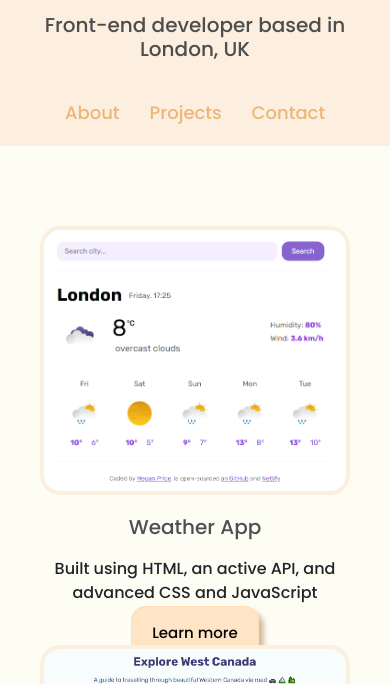
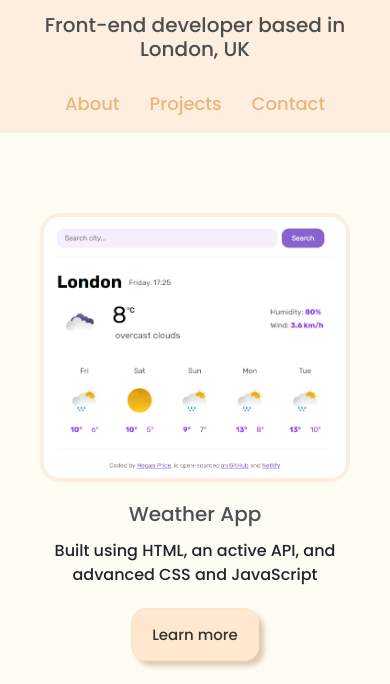
Before and after one commit to meganprice27/portfolio, a plain HTML site: page index.html in a window 390 px wide. Shown: the part 109-793 px from the top of the page. Drawn offline with nearby package versions, Linux system fonts and the light colour scheme.

Commit message:
Tweaks to homepage styling and responsiveness

```diff
--- a/index.html
+++ b/index.html
@@ -46,12 +46,12 @@
         <div class="row">
           <div class="col-md-6">
             <img src="images/Weather app project.png" class="img-fluid" />
-            <div>
+            <div class="example-details">
               <h2>Weather App</h2>
               <p>
                 Built using HTML, an active API, and advanced CSS and JavaScript
               </p>
-              <div>
+              <div class="learn-more">
                 <a href="/projects.html#weather-app" title="Weather App"
                   >Learn more</a
                 >
@@ -65,7 +65,7 @@
               <p>
                 Built with HTML, CSS, and JavaScript
               </p>
-              <div>
+              <div class="learn-more">
                 <a href="/projects.html#landing-page" title="Landing Page"
                   >Learn more</a
                 >
--- a/styles/styles.css
+++ b/styles/styles.css
@@ -22,7 +22,7 @@ h1 {
 h2 {
   font-weight: normal;
   text-align: center;
-  padding: 10px;
+  padding: 10px 5px 5px;
   opacity: 0.8;
 }
 
@@ -37,7 +37,7 @@ h3 {
 .page-links {
   display: flex;
   justify-content: center;
-  padding: 20px;
+  padding: 16px;
 }
 
 .page-links a {
@@ -76,10 +76,15 @@ h3 {
   border: 0.5px solid rgb(255, 222, 184);
   box-shadow: 5px 5px 5px rgb(212, 189, 162);
   color: black;
+  opacity: 0.8;
 }
 
 .project-examples a:hover {
   background: rgb(253, 220, 181);
+}
+
+.learn-more {
+  padding: 20px 0 0 0;
 }
 
 .page-title {
@@ -107,6 +112,7 @@ h3 {
   border: 0.5px solid rgb(255, 222, 184);
   box-shadow: 5px 5px 5px rgb(212, 189, 162);
   color: black;
+  opacity: 0.8;
 }
 
 .about-section a:hover {
@@ -141,6 +147,7 @@ margin: 25px 0;
   border: 0.5px solid rgb(255, 222, 184);
   box-shadow: 5px 5px 5px rgb(212, 189, 162);
   color: black;
+  opacity: 0.8;
 }
 
 .project-description a:hover {
@@ -192,6 +199,7 @@ padding: 5px;
   border: 0.5px solid rgb(255, 222, 184);
   box-shadow: 5px 5px 5px rgb(212, 189, 162);
   color: black;
+  opacity: 0.8;
 }
 
 .contact-link a:hover {
@@ -235,6 +243,10 @@ padding: 5px;
     margin-bottom: 10px;
   }
 
+  .example-details {
+    margin-bottom: 40px;
+  }
+
   .page-title {
     padding: 0;
     margin-top: 20px;
```
